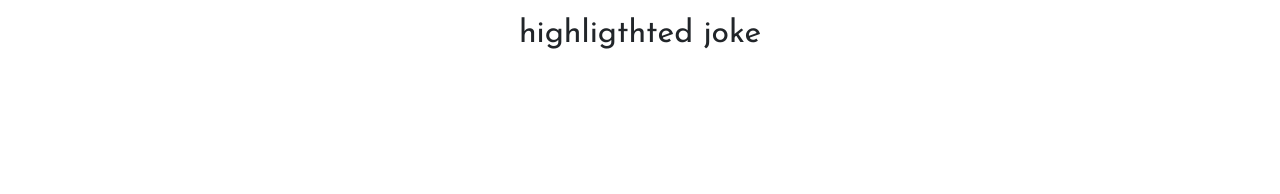
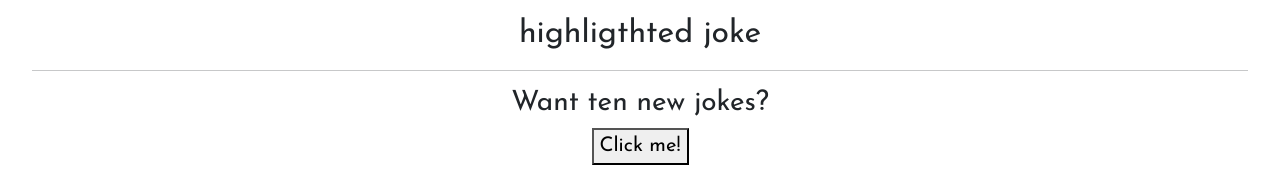
Before and after one commit to jonatanoa/briefcase, a React (Create React App) app: page / in a window 1280 px wide. Shown: the part 1065-1259 px from the top of the page. Before the commit the page ends 1167 px from the top, so only its background shows below. Built offline with nearby package versions, Linux system fonts and the light colour scheme; no server answers.

Commit message:
novena entrega

```diff
--- a/src/components/Jokes.js
+++ b/src/components/Jokes.js
@@ -1,13 +1,25 @@
 import React, { Component } from 'react'
+
+const Joke = ({joke}) => {
+    const {setup, punchline} =joke;
+
+    return <p>{setup} <em>{punchline}</em></p>
+}
 
 export default class Jokes extends Component {
 
-    state = { joke: {} }; //objeto vacio
+    state = { joke: {}, jokes:[] }; //objeto vacio
 
     componentDidMount () {
         fetch ('https://official-joke-api.appspot.com/random_joke')
         .then(response=> response.json())
         .then(json => this.setState({joke: json}));
+    }
+
+    fetchJokes = () => {
+        fetch ('https://official-joke-api.appspot.com/random_ten')
+        .then (response=> response.json())
+        .then(json => this.setState({jokes: json}));
     }
 
     render() {
@@ -16,7 +28,11 @@ export default class Jokes extends Component {
         return (
             <div>
                 <h2>highligthted joke</h2>
-                <p>{setup} <em>{punchline}</em></p>
+                <Joke joke ={this.state.joke}/>
+                <hr/>
+                <h3>Want ten new jokes? </h3>
+                <button onClick={this.fetchJokes}>Click me!</button>
+                {this.state.jokes.map (joke =>  (<joke key={joke.id} joke={joke}/>))}
             </div>
         )
     }
```
